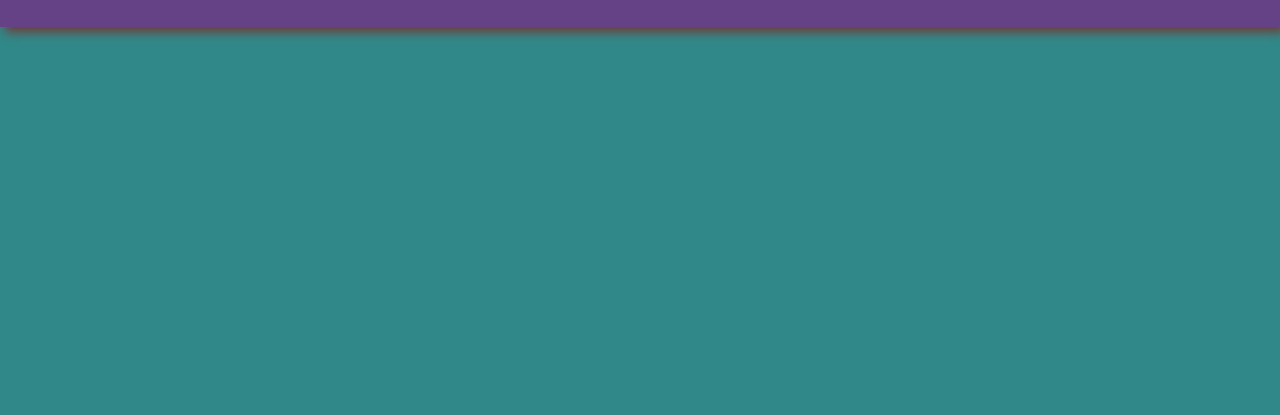
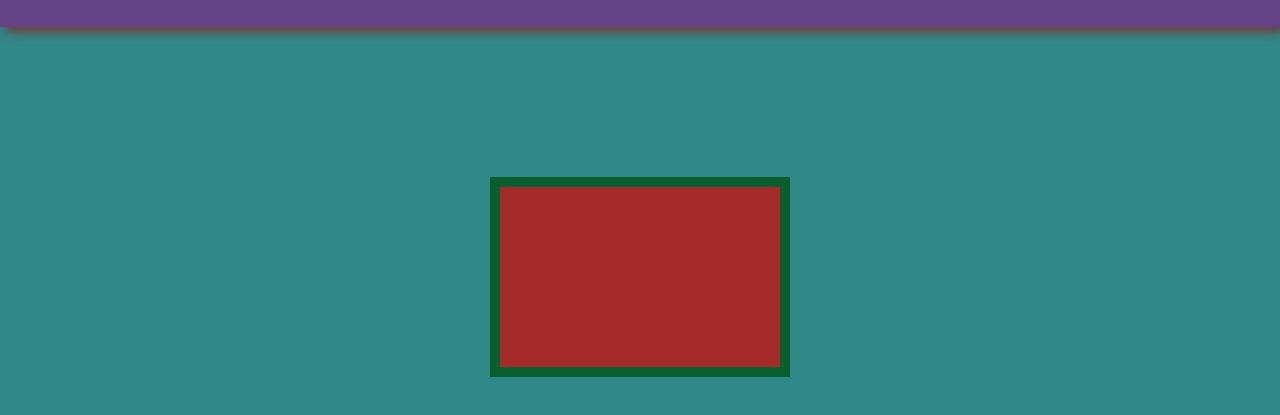
Before and after one commit to rahulsinghbora/side-menu-bar, a plain HTML site: page index.html in a window 1280 px wide. Shown: the part 73-488 px from the top of the page. Drawn offline with Linux system fonts and the light colour scheme.

Commit message:
Update style.css

```diff
--- a/style.css
+++ b/style.css
@@ -96,3 +96,14 @@ header button:hover {
 body{
     background-color: rgb(49, 136, 136);
 }
+.hero{
+    height: 20rem;
+    width: 30rem;
+    border: 1rem solid rgb(9, 94, 45);
+    background-color: brown;
+    margin: 15rem auto;
+    transition: all 5s;
+}
+.hero:hover{
+    transform: rotate(360deg);
+}
```
